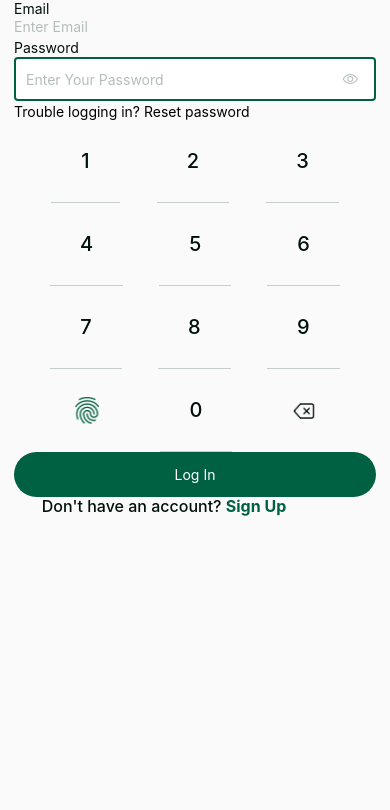
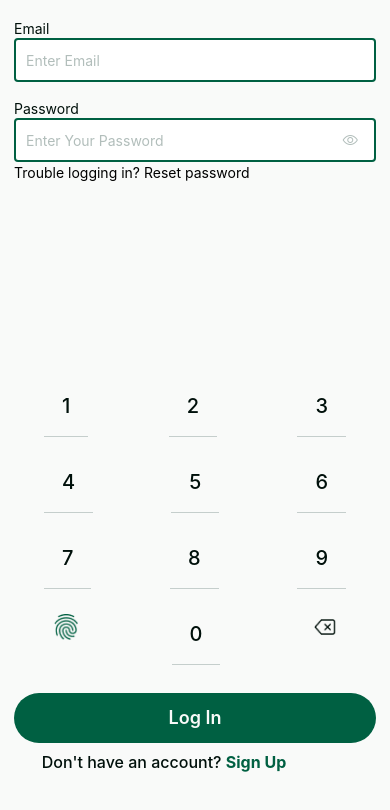
Before and after one commit to debugtitan/mercatus, a React Native app: screen /auth-login in a window 390 px wide. Shown: the top 810 px of the page. Built offline with nearby package versions, Linux system fonts and the light colour scheme.

Commit message:
updated keyboard component

```diff
--- a/components/Keyboard.js
+++ b/components/Keyboard.js
@@ -6,7 +6,6 @@ import { DARK, IMAGES, LIGHT } from '../constants';
 
 export default function ({ onKeyPress, onClear }) {
   const { isDarkMode } = useTheme();
-  const theme = isDarkMode ? DARK : LIGHT;
   const styles = STYLES();
 
   const handleKeyPress = key => {
@@ -14,7 +13,7 @@ export default function ({ onKeyPress, onClear }) {
   };
 
   return (
-    <View className="mt-20">
+    <View style={{ marginTop: 180, paddingHorizontal: 30 }}>
       <View style={styles.container}>
         <View>
           <TouchableOpacity onPress={() => handleKeyPress('1')}>
@@ -74,7 +73,7 @@ export default function ({ onKeyPress, onClear }) {
 
       {/*  FINGERPRINT SECTION */}
       <View style={styles.container}>
-        <TouchableOpacity>
+        <TouchableOpacity style={{ marginLeft: 10 }}>
           <Image
             source={
               isDarkMode
@@ -89,7 +88,7 @@ export default function ({ onKeyPress, onClear }) {
           <Text style={styles.buttonLabel}>0</Text>
         </TouchableOpacity>
 
-        <TouchableOpacity onPress={() => onClear()}>
+        <TouchableOpacity onPress={() => onClear()} style={{ marginRight: 10 }}>
           <Image
             source={
               isDarkMode
@@ -110,24 +109,23 @@ const STYLES = () => {
   return StyleSheet.create({
     container: {
       flexDirection: 'row',
-      justifyContent: 'space-evenly',
+      justifyContent: 'space-between',
       alignItems: 'center',
     },
 
     buttonLabel: {
       fontWeight: '500',
       fontSize: 20,
-      fontFamily: 'Inter',
+      //fontFamily: 'Inter',
       lineHeight: 24,
       alignSelf: 'center',
       color: theme.PRIMARY2,
-      borderBottomWidth: 0.5,
+      borderBottomWidth: 0.3,
       borderColor: '#C5CECC',
-      padding: 30,
+      padding: 18,
       textAlign: 'center',
       justifyContent: 'center',
-      paddingTop: 29,
-      paddingBottom: 29,
+      marginTop: 15,
     },
   });
 };
--- a/components/onboard/Page.js
+++ b/components/onboard/Page.js
@@ -8,7 +8,6 @@ import Animated, {
   BounceInRight,
 } from 'react-native-reanimated';
 export default function ({
-  currentPage,
   pageData,
   imageContainerStyle,
   titleStyles,
@@ -26,7 +25,7 @@ export default function ({
 
   // Animation configuration
   const animationConfig = {
-    duration: 1000,
+    duration: 3000,
     easing: Easing.bounce,
   };
 
@@ -46,7 +45,7 @@ export default function ({
   return (
     <Animated.View
       style={[styles.container, { width: width }, animatedStyle]}
-      entering={BounceInRight.duration(1000)}
+      entering={BounceInRight.duration(5000)}
     >
       <View style={imageContainerStyle ?? styles.imageContainerStyle}>
         <ImageComponent />
--- a/constants/Styles.ts
+++ b/constants/Styles.ts
@@ -60,6 +60,12 @@ export const Styles = () => {
       padding: 14,
       paddingHorizontal: 20,
     },
+    buttonText: {
+      lineHeight: 22,
+      fontSize: 18,
+      fontWeight: '600',
+      color: theme.BACKGROUND,
+    },
     textLabel: {
       color: theme.PRIMARY2,
       fontSize: 14,
@@ -67,5 +73,20 @@ export const Styles = () => {
       marginBottom: 1,
       //fontFamily: 'Inter',
     },
+
+    formContainer: {
+      borderWidth: 2,
+      borderColor: theme.PRIMARY,
+      borderRadius: 4,
+      height: 44,
+      flexDirection: 'row',
+      backgroundColor: isDarkMode ? '#F9FAF9' : '#FFFFFF',
+    },
+    textInput: {
+      paddingVertical: 7,
+      paddingLeft: 10,
+      paddingRight: 12,
+      color: theme.TABS_INACTIVE,
+    },
   });
 };
--- a/screens/StackNavigationComponent.js
+++ b/screens/StackNavigationComponent.js
@@ -23,6 +23,7 @@ export const MercatusStackNavigator = () => {
   return (
     <NavigationContainer>
       <Stack.Navigator
+      initialRouteName='auth-login'
         screenOptions={{
           headerShown: false,
           headerStyle: {
--- a/screens/auth/Login.js
+++ b/screens/auth/Login.js
@@ -8,7 +8,6 @@ import { DARK, LIGHT, Styles, RoutePaths } from '../../constants';
 export default function ({ navigation }) {
   const { isDarkMode } = useTheme();
   const theme = isDarkMode ? DARK : LIGHT;
-  const styles = Styles();
   const [password, setPassword] = useState('');
   const [email, setEmail] = useState(null);
   const [showPassword, setShowPassword] = useState(true);
@@ -49,21 +48,24 @@ export default function ({ navigation }) {
     }
     navigation.navigate(RoutePaths.HOME_PAGE);
   };
+  const styles = Styles();
 
   return (
     <PageLayout>
-      <View style={{ marginBottom: 5, paddingHorizontal: 14 }}>
-        <View style={{ marginBottom: 4 }}>
+      <View style={{ marginBottom: 5, paddingHorizontal: 14, marginTop: 20 }}>
+        <View style={{ marginBottom: 18 }}>
           <Text style={styles.textLabel}>Email</Text>
+          <View style={styles.formContainer}>
             <TextInput
               placeholder="Enter Email"
               inputMode="email"
               keyboardType="email-address"
-            textStyle={styles.textInput}
               cursorColor={theme.TABS_INACTIVE}
               placeholderTextColor={theme.TABS_INACTIVE}
               onChangeText={onHandleEmail}
+              style={styles.textInput}
             />
+          </View>
         </View>
 
         {/*Password*/}
@@ -84,18 +86,13 @@ export default function ({ navigation }) {
         <Keyboard onKeyPress={handleKeyPress} onClear={clearInput} />
 
         {/*LOGIN BUTTON */}
-        <View style={{ marginBottom: 6 }}>
-          <View>
+        <View style={{ marginTop: 28 }}>
           <TouchableOpacity
-              style={styles.button}
-              className=""
-              onPress={handleNextView}
+            style={[styles.button, { backgroundColor: theme.PRIMARY }]}
+            //onPress={handleNextView}
           >
-              <Text style={(styles.paragraph, { color: theme.SHADES })}>
-                Log In
-              </Text>
+            <Text style={styles.buttonText}>Log In</Text>
           </TouchableOpacity>
-          </View>
 
           <View
             style={{
@@ -103,7 +100,7 @@ export default function ({ navigation }) {
               height: 20,
               alignItems: 'center',
               left: 0,
-              marginBottom: 3,
+              marginVertical: 10,
             }}
           >
             <Text style={styles.paragraph}>
```
Also changed, not shown: constants/Stylesold.js (+1 -6 lines). Lines whose indentation alone changed are shown as unchanged.
